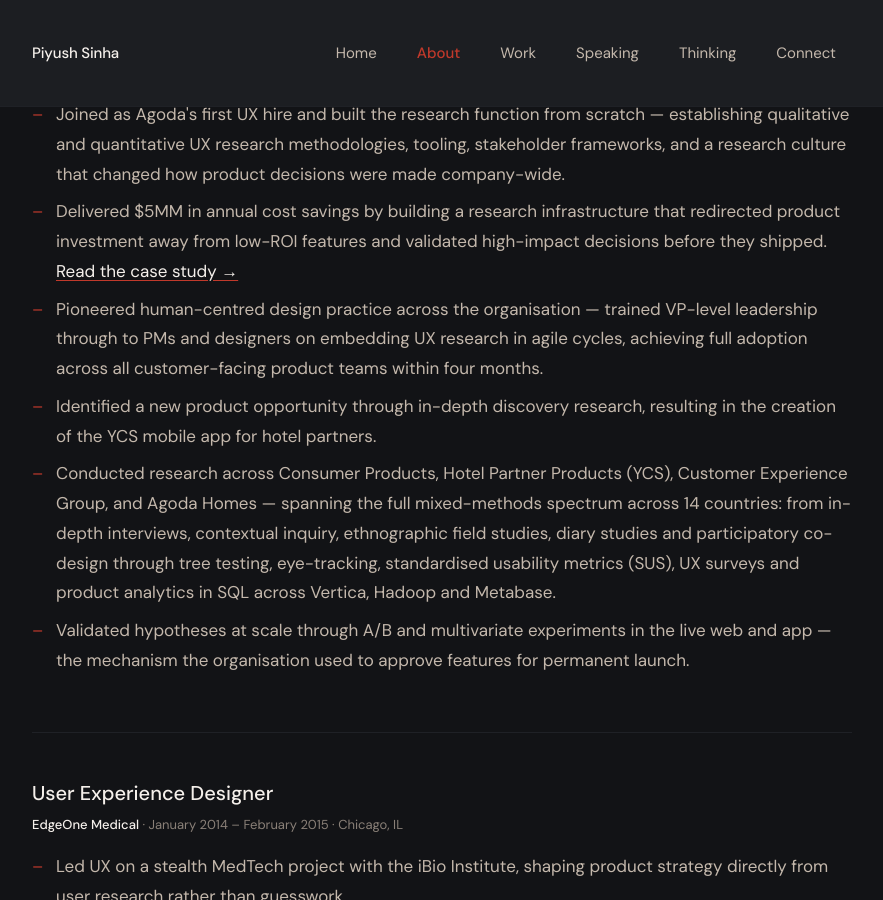
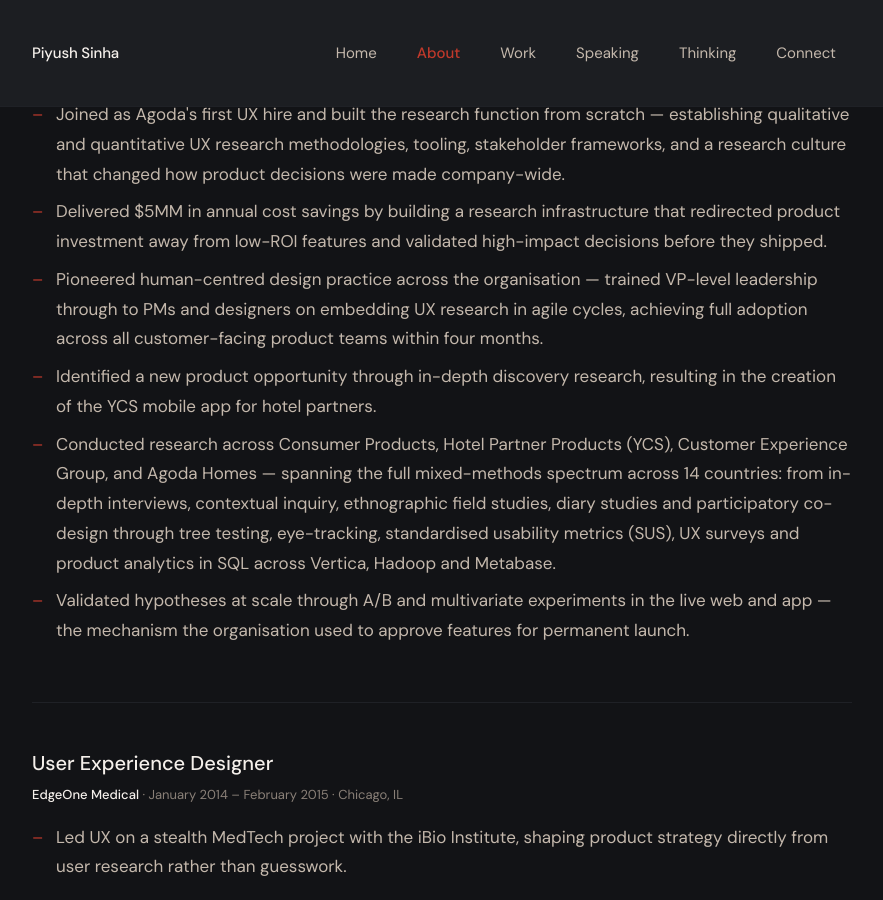
Before and after one commit to piyushsinha/piyushsinha.github.io, a Jekyll site: the page built from about/index.html, in a window 1280 px wide and 900 px high, scrolled down 4546 px. Shown: the whole window, without its empty margins (198-1081 px from the left). Built offline with Jekyll 4.4.1, drawn with Linux system fonts in a browser that asks for light colours.

Commit message:
Remove case study link from About role

```diff
--- a/about/index.html
+++ b/about/index.html
@@ -116,7 +116,7 @@
         <p>Agoda had never had a researcher. Decisions were made on opinion and the loudest voice in the room. I built the function that changed that.</p>
         <ul class="experience-item__details">
           <li>Joined as Agoda's first UX hire and built the research function from scratch — establishing qualitative and quantitative UX research methodologies, tooling, stakeholder frameworks, and a research culture that changed how product decisions were made company-wide.</li>
-          <li>Delivered $5MM in annual cost savings by building a research infrastructure that redirected product investment away from low-ROI features and validated high-impact decisions before they shipped. <a href="{{ '/work/agoda-the-5mm-question/' | relative_url }}">Read the case study &rarr;</a></li>
+          <li>Delivered $5MM in annual cost savings by building a research infrastructure that redirected product investment away from low-ROI features and validated high-impact decisions before they shipped.</li>
           <li>Pioneered human-centred design practice across the organisation — trained VP-level leadership through to PMs and designers on embedding UX research in agile cycles, achieving full adoption across all customer-facing product teams within four months.</li>
           <li>Identified a new product opportunity through in-depth discovery research, resulting in the creation of the YCS mobile app for hotel partners.</li>
           <li>Conducted research across Consumer Products, Hotel Partner Products (YCS), Customer Experience Group, and Agoda Homes — spanning the full mixed-methods spectrum across 14 countries: from in-depth interviews, contextual inquiry, ethnographic field studies, diary studies and participatory co-design through tree testing, eye-tracking, standardised usability metrics (SUS), UX surveys and product analytics in SQL across Vertica, Hadoop and Metabase.</li>
```
